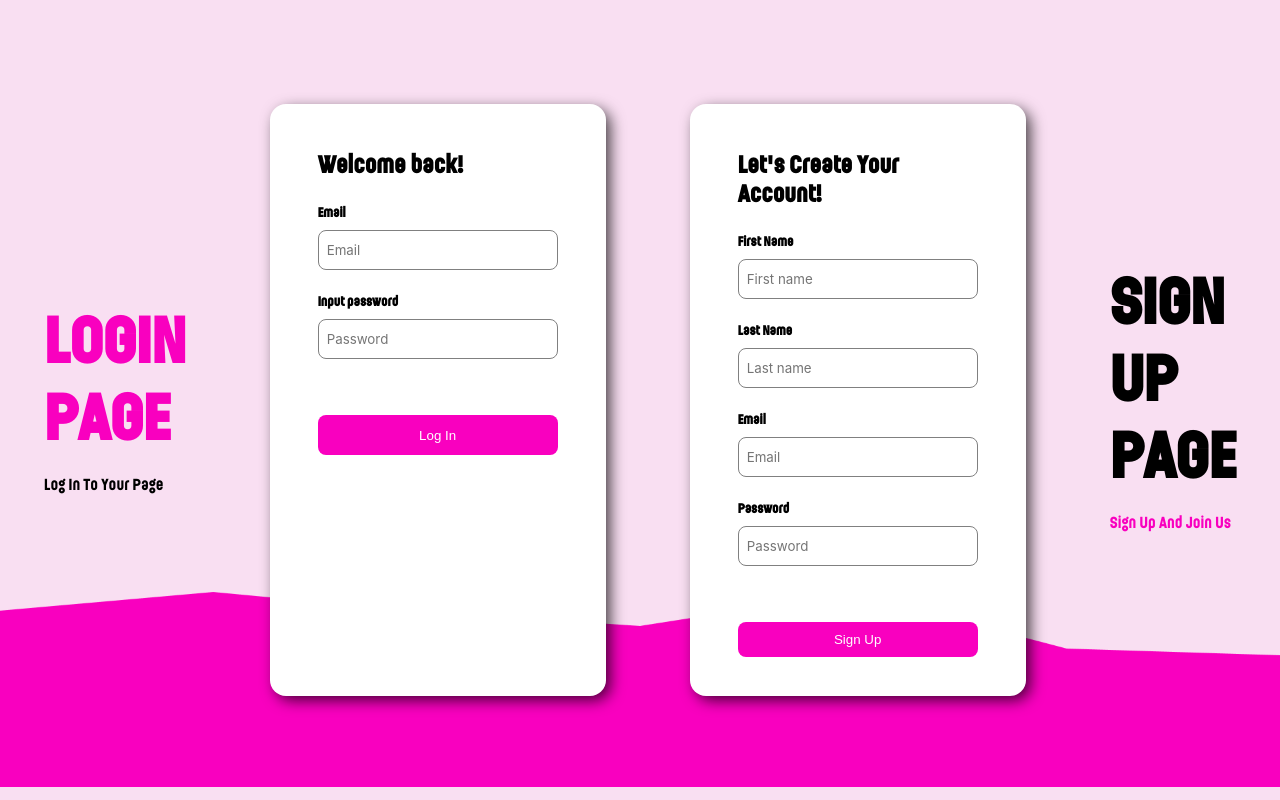
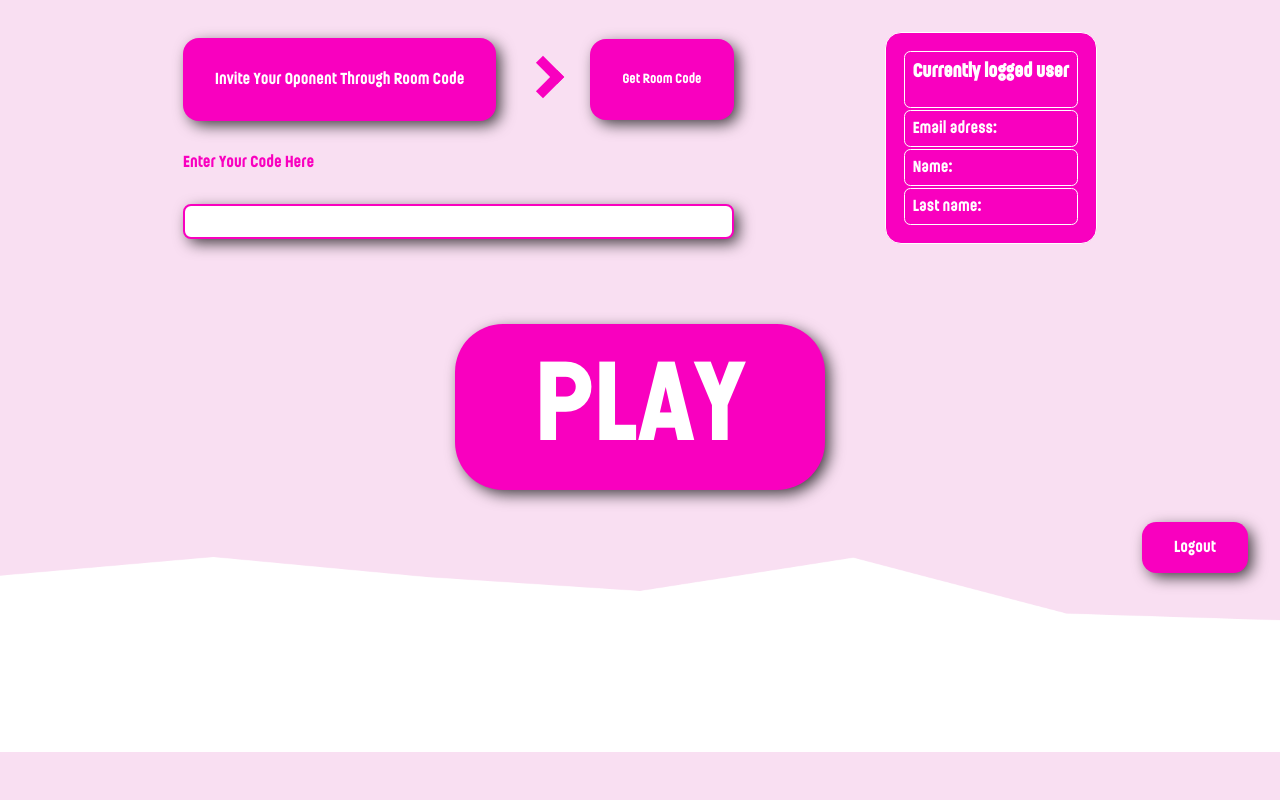
Before and after one commit to DunjaNesic/multiplayer-game-front, a React (Create React App) app: page /Lobby in a window 1280 px wide. Built offline with nearby package versions, Linux system fonts and the light colour scheme; no server answers.

Commit message:
Added Lobby page

```diff
--- a/src/App.css
+++ b/src/App.css
@@ -54,3 +54,9 @@ body {
     min-width: 60rem;
     transform: translateY(-13rem)
 }
+
+.haikei-img2{
+    width: 100vw;
+    min-width: 50rem;
+    transform: translateY(-3rem)
+}
--- a/src/App.jsx
+++ b/src/App.jsx
@@ -3,13 +3,22 @@ import './App.css'
 import SignUp from "./components/Forms/SignUp"
 import LogIn from './components/Forms/LogIn'
 import haikei from './haikei.png'
-import Lobby from "./components/Lobby/Lobby"
+import haikei2 from './haikei2.png'
+import DataLoggedUser from "./components/Lobby/DataLoggedUser"
+import {BrowserRouter as Router, Route, Routes} from "react-router-dom"
+import Start from "./components/Lobby/Start"
+import Logout from "./components/Lobby/Logout"
 
 export default function App() {
 
+
     return (
+      <Router>
         <div className="App">
-          <div className="forms">
+        <Routes>
+          <Route exact path="/" element={
+            <div className="form--img">
+            <div className="forms">
             <div className="par--wrapper">
             <p className="login--par">LOGIN <br /> PAGE</p>
             <p>Log In To Your Page</p>
@@ -22,7 +31,20 @@ export default function App() {
           </div>
           </div>
           <img className="haikei-img" src={haikei} alt="d" />
-          <Lobby/>
+          </div>
+          }>
+          </Route>
+          <Route path="/Lobby" element={ <div>
+            <DataLoggedUser/>
+            <Start/>
+            <Logout/>
+            <img className="haikei-img2" src={haikei2} alt="d" />
+          </div> } />
+          <Route path="/Gameplay" element={
+            <div>dunja</div>
+          }></Route>
+        </Routes>
         </div>
+        </Router>
     )
 }
--- a/src/components/Forms/LogIn.jsx
+++ b/src/components/Forms/LogIn.jsx
@@ -30,10 +30,8 @@ function handleSubmit(event) {
         .then((data) => {
           console.log(data, "userRegister");
           if (data.status === "ok") {
-            alert("Successfully Loged In");
             window.localStorage.setItem("token", data.data)
             window.location.href="./Lobby"
-            //ovde nes ne radi zbog routera
           } else {
             alert("Something went wrong");
           }
--- /dev/null
+++ b/src/components/Lobby/CallFriend.jsx
@@ -0,0 +1,21 @@
+import React from 'react'
+import './user.css'
+
+function CallFriend() {
+    const clickedButton = () => {
+        alert('Here is your code: _____')
+    }
+  return (
+    <div className="invitation">
+      <div className="call">
+    <div className='invite--oponent'>Invite Your Oponent Through Room Code</div>
+    <p><i className="arrow right"></i></p>
+    <button className='roomBtn' onClick={clickedButton}>Get Room Code</button>
+    </div>
+    <p className='code'>Enter Your Code Here</p>
+    <input type="text" />
+  </div>
+  )
+}
+
+export default CallFriend
--- /dev/null
+++ b/src/components/Lobby/DataLoggedUser.jsx
@@ -0,0 +1,59 @@
+import React, { useState, useEffect } from 'react';
+import './user.css'
+import CallFriend from './CallFriend';
+
+function DataLoggedUser() {
+  const [loggedUserInfo, setLoggedUserInfo] = useState({
+    email: "",
+    fname: "",
+    lname: ""
+  });
+
+  useEffect(() => {
+    fetch("http://localhost:3000/Lobby", {
+      method: "POST",
+      headers: {
+        "Content-Type": "application/json",
+        Accept: "application/json",
+      },
+      body: JSON.stringify({
+        token: window.localStorage.getItem("token"),
+      }),
+    })
+      .then((res) => res.json())
+      .then((data) => {
+        if (data.status === "ok") {
+          setLoggedUserInfo(() => ({
+            email: data.data.email,
+            fname: data.data.fname,
+            lname: data.data.lname
+          }));
+        } else {
+          alert("Something went wrong");
+        }
+      });
+  }, []);
+
+  return (
+    <div className='user--data'>
+      <CallFriend/>
+      <table className='user--table' >
+        <tbody>
+  <tr>
+    <td><h3>Currently logged user</h3></td>
+  </tr>
+  <tr>
+    <td><p>Email adress: {loggedUserInfo.email} </p></td>
+  </tr>
+  <tr>
+    <td><p>Name: {loggedUserInfo.fname}</p></td>
+  </tr>
+  <tr><td><p>Last name: {loggedUserInfo.lname}</p></td></tr>
+  </tbody>
+</table>
+
+    </div>
+  );
+}
+
+export default DataLoggedUser;
--- a/src/components/Lobby/Lobby.jsx
+++ /dev/null
@@ -1,37 +0,0 @@
-import React, { useState, useEffect } from 'react'
-
-function Lobby() {
-
-    const [loggedUserInfo, setLoggedUserInfo] = useState("");
-
-useEffect(()=>{
-    fetch("http://localhost:3000/userDetails", {
-        method: "POST",
-        crossDomain: true,
-        headers: {
-          "Content-Type": "application/json",
-          Accept: "application/json",
-          "Access-Control-Allow-Origin": "*",
-        },
-        body: JSON.stringify({
-            token: window.localStorage.getItem("token")
-        }),
-      })
-        .then((res) => res.json())
-        .then((data) => {
-          console.log(data, "userData");
-          setLoggedUserInfo(data.data);
-          if (data.status === "ok") {
-            alert("Successfully Loged In");
-          } else {
-            alert("Something went wrong");
-          }
-        });
-},[])
-
-  return (
-    <div>{loggedUserInfo}</div>
-  )
-}
-
-export default Lobby
--- /dev/null
+++ b/src/components/Lobby/Logout.jsx
@@ -0,0 +1,10 @@
+import React from 'react'
+import './user.css'
+
+function Logout() {
+  return (
+    <div className='logout'><button className='logoutBtn'>Logout</button></div>
+  )
+}
+
+export default Logout
--- /dev/null
+++ b/src/components/Lobby/Start.jsx
@@ -0,0 +1,14 @@
+import React from 'react'
+import './user.css'
+
+function Start() {
+  const handleClick = () => {
+    console.log("Dunja");
+    window.location.href="./Gameplay"
+  }
+  return (
+    <div className='start'><button className='btnStart' onClick={handleClick}>PLAY</button></div>
+  )
+}
+
+export default Start
--- /dev/null
+++ b/src/components/Lobby/user.css
@@ -0,0 +1,123 @@
+.user--data{
+    margin: 2rem;
+
+    border-radius: 1rem;
+    color: white;
+    display: flex;
+    align-items: center;
+    justify-content: space-evenly;
+}
+
+.user--data h3{
+    margin-bottom: 1rem;
+}
+
+.user--table, td, tr{
+    border: 1px solid white;
+}
+
+.user--table{
+    padding: 1rem;
+    border-radius: 1rem;
+    background-color: #F900BF;
+    max-width: fit-content;
+}
+
+td{
+    border-radius: 0.4rem;
+    padding: 0.5rem;
+}
+
+.invite--oponent{
+    max-width: fit-content;
+    background-color: #F900BF;
+    padding: 2rem;
+    border-radius: 1rem;
+    box-shadow: 5px 5px 15px -1px rgba(0,0,0,0.75);
+}
+
+.arrow {
+    border: solid #F900BF;
+    border-width: 0 10px 10px 0;
+    display: inline-block;
+    padding: 10px;
+
+  }
+
+  .right {
+    transform: rotate(-45deg);
+    -webkit-transform: rotate(-45deg);
+  }
+
+  .call{
+    display: flex;
+    align-items: center;
+    gap: 2rem;
+  }
+
+  .roomBtn{
+    cursor: pointer;
+    padding: 2rem;
+    border-radius: 1rem;
+    color: white;
+    background-color: #F900BF;
+    border: #F900BF;
+    font-family: ladislav;
+    box-shadow: 5px 5px 15px -1px rgba(0,0,0,0.75);
+  }
+
+  .code{
+    color: #F900BF;
+  }
+
+  input{
+    padding: 0.5rem;
+    border-radius: 0.5rem;
+    border: 2px solid #F900BF;
+    box-shadow: 5px 5px 15px -1px rgba(0,0,0,0.75);
+  }
+
+  .invitation{
+    display: flex;
+    flex-direction: column;
+    gap: 2rem;
+  }
+
+  .btnStart{
+    cursor: pointer;
+    padding: 1rem 5rem;
+    border-radius: 3rem;
+    color: white;
+    background-color: #F900BF;
+    border: #F900BF;
+    font-family: ladislav;
+    font-size: 7rem;
+    margin-top: 3rem;
+    box-shadow: 5px 5px 15px -1px rgba(0,0,0,0.75);
+  }
+
+  .start{
+    display: flex;
+    align-items: center;
+    justify-content: center;
+  }
+
+  .logoutBtn{
+    cursor: pointer;
+    padding: 1rem 2rem;
+    border-radius: 0.9rem;
+    color: white;
+    background-color: #F900BF;
+    border: #F900BF;
+    font-family: ladislav;
+    font-size: 1rem;
+    margin: 2rem;
+    box-shadow: 5px 5px 15px -1px rgba(0,0,0,0.75);
+  }
+
+  .logout{
+    display: flex;
+    align-items: center;
+    justify-content: flex-end;
+    z-index: 1;
+  }
--- a/src/index.js
+++ b/src/index.js
@@ -2,10 +2,12 @@ import React from 'react';
 import ReactDOM from 'react-dom/client';
 import './index.css';
 import App from './App';
+import { BrowserRouter } from 'react-router-dom';
 
 const root = ReactDOM.createRoot(document.getElementById('root'));
 root.render(
   <React.StrictMode>
     <App />
+    <BrowserRouter></BrowserRouter>
   </React.StrictMode>
 );
```
Also changed, not shown: src/haikei2.png (added), src/wave-haikei.png (deleted).
